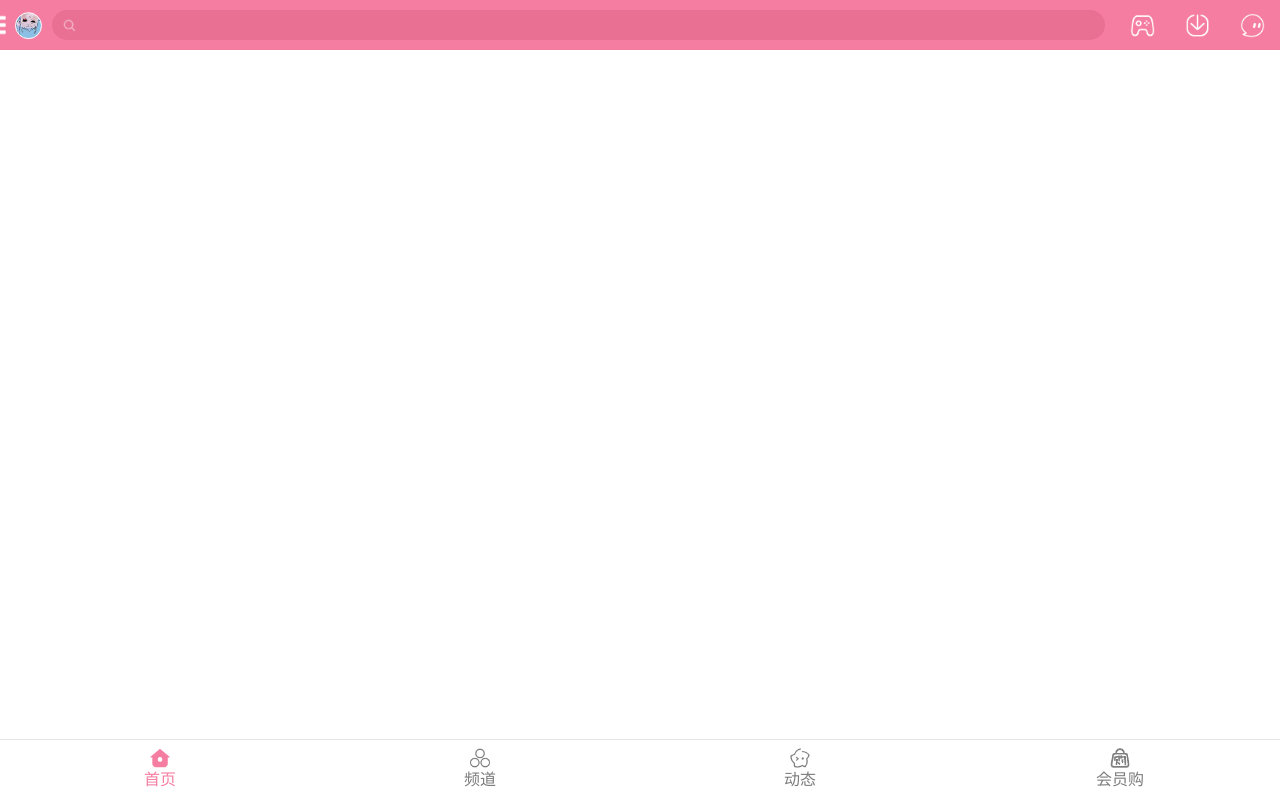
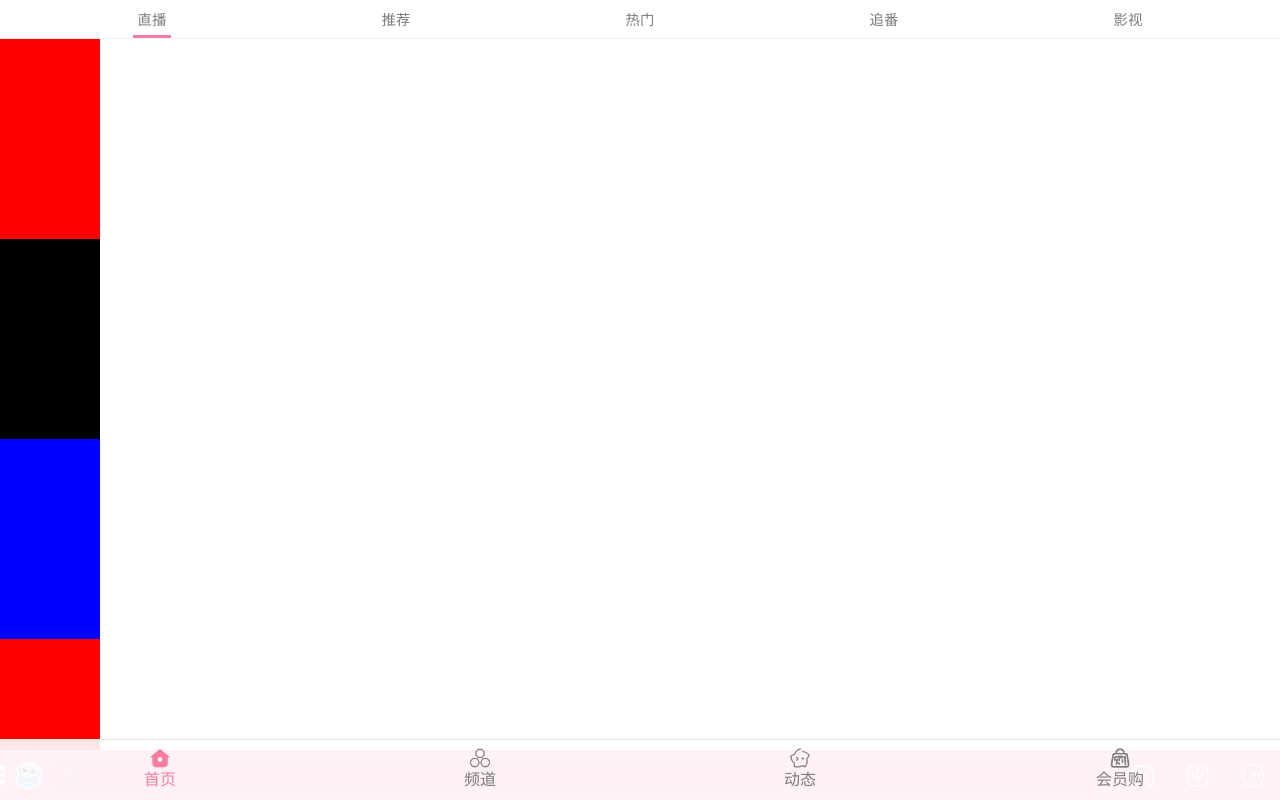
Before and after one commit to Lipingchang/vueReal_bilibili, a Vue app: page /#/home in a window 1280 px wide. Built offline with nearby package versions, Linux system fonts and the light colour scheme.

Commit message:
card title..

```diff
--- a/src/App.vue
+++ b/src/App.vue
@@ -58,7 +58,7 @@ export default {
 </script>
 
 <style scoped lang="less">
-@import "./assets/colors.less";
+@import "./assets/constant.less";
 #app {
   font-family: 'Avenir', Helvetica, Arial, sans-serif;
   -webkit-font-smoothing: antialiased;
@@ -66,6 +66,7 @@ export default {
   text-align: center;
   color: #2c3e50;
   position: relative;
+  height: 100%;
 }
 
 // 顶部栏
@@ -74,7 +75,7 @@ export default {
   top: 0;
   left: 0;
   width: 100%;
-  height: 50px;
+  height: @head_height;
   background: @bilibili_pink;
   display: flex;
 }
@@ -92,10 +93,10 @@ export default {
 }
 .headbox .ic {
   display: inline-block;
-  width: 25px;
-  height: 25px;
+  width: @head_ic_size;
+  height: @head_ic_size;
   margin: 0px 15px;
-  background-size: 25px 25px;
+  background-size: @head_ic_size @head_ic_size;
 }
 .headbox>.headbox_head .tab { // 滑动抽屉开关
   position: absolute;
@@ -183,7 +184,7 @@ export default {
   bottom: 0;
   position: fixed;
   width: 100%;
-  height: 60px;
+  height: @nav_height;
   background: rgba(255,255,255,0.9);
   display: flex;
   justify-content: space-around;
@@ -215,14 +216,14 @@ export default {
 .buttonbox button>div {
   display: block;
   position: absolute;
-  width: 20px;
-  height: 20px;
+  width: @nav_icon_size;
+  height: @nav_icon_size;
   right: 50%;
   left: 50%;
   transform: translate(-50%, -110%);
 }
 .buttonbox .nav_img{
-  background-size: 20px 20px;
+  background-size: @nav_icon_size @nav_icon_size;
   background-repeat: no-repeat;
 }
 .buttonbox .nav_img.home{
--- a/src/assets/colors.less
+++ /dev/null
@@ -1,2 +0,0 @@
-// ICON 素材：https://www.iconfont.cn/collections/detail?spm=a313x.7781069.0.da5a778a4&cid=5375
-@bilibili_pink: #f57da1;
--- /dev/null
+++ b/src/assets/constant.less
@@ -0,0 +1,7 @@
+// ICON 素材：https://www.iconfont.cn/collections/detail?spm=a313x.7781069.0.da5a778a4&cid=5375
+@bilibili_pink: #f57da1;
+@text_color: rgb(124, 124, 124);
+@nav_height: 60px;
+@nav_icon_size: 20px;
+@head_height: 50px;
+@head_ic_size: 25px;
--- a/src/components/Home/Home.vue
+++ b/src/components/Home/Home.vue
@@ -1,13 +1,106 @@
 <template>
+  <div ref="homelist" class="homelist">
+    <div class="title_cards" ref="titlecards">
+      <ul>
+          <li v-for="(card,index) in main_cards"
+            v-bind:key="index"
+            :class="{'on':currentCard==card}"
+            @click="handleCardClick(card)"
+            >
+            {{card}}
+          </li>
+      </ul>
+    </div>
 
+    <div style="width:100px;height:200px;background:red;"></div>
+    <div style="width:100px;height:200px;background:black;"></div>
+    <div style="width:100px;height:200px;background:blue;"></div>
+    <div style="width:100px;height:200px;background:red;"></div>
+    <div style="width:100px;height:200px;background:black;"></div>
+    <div style="width:100px;height:200px;background:blue;"></div>
+    <div style="width:100px;height:200px;background:red;"></div>
+    <div style="width:100px;height:200px;background:black;"></div>
+    <div style="width:100px;height:200px;background:blue;"></div>
+    <div style="width:100px;height:200px;background:red;"></div>
+    <div style="width:100px;height:200px;background:black;"></div>
+    <div style="width:100px;height:200px;background:blue;"></div>
+    <div style="width:100px;height:200px;background:red;"></div>
+    <div style="width:100px;height:200px;background:black;"></div>
+    <div style="width:100px;height:200px;background:blue;"></div>
+
+  </div>
 </template>
+
 
 <script>
 export default {
+  data: function(){
+    let ret = {
+      main_cards: ['直播','推荐','热门','追番','影视'],
+      currentCard: '',
+    }
+    ret['currentCard'] = ret['main_cards'][0]
+    return ret
+  },
+  methods: {
+    handleCardClick: function(clickedCard){
+      this.currentCard = clickedCard
+    }
+  },
+  mounted: function(){
+    let homelist = this.$refs['homelist']
+    homelist.addEventListener('scroll', (event)=>{
+      // console.log(event)
+      // console.log(this.$refs['titlecards'].offsetTop)
+      // console.log(this.$refs['titlecards'].getBoundingClientRect().y)
+      let titlecards = this.$refs['titlecards']
+      let y = titlecards.getBoundingClientRect().y
+      // if ( y <= - titlecards.clientHeight )
 
+      // let tmp = titlecards.getAttribute('class')
+      // titlecards.setAttribute('class','fixtop '+tmp)
+    })
+  }
 }
 </script>
 
-<style>
+<style scoped lang="less" >
+@import "../../assets/constant";
+.homelist {
+  height: calc( 100vh - @head_height );
+  overflow: scroll;
+}
+.fixtop {
+  position: fixed;
+  top: @head_height;
+  left: 0;
+  right: 0;
+}
+
+.title_cards ul, .title_cards li{
+  display: inline-block;
+  margin: 0px;
+  padding: 0px;
+}
+.title_cards ul {
+  display: flex;
+  flex-direction: row;
+  justify-content: space-around;
+  padding: 0px 30px;
+  font-size: 0.9em;
+  border-bottom: 1px solid #efefef;
+  background: white;
+}
+.title_cards li {
+  display: inline-block;
+  line-height: 30px;
+  padding: 5px 5px 0px 5px;
+  color: @text_color;
+}
+.title_cards li.on {
+  border-bottom: 3px @bilibili_pink solid;
+}
+</style>
+
 
 </style>
```
